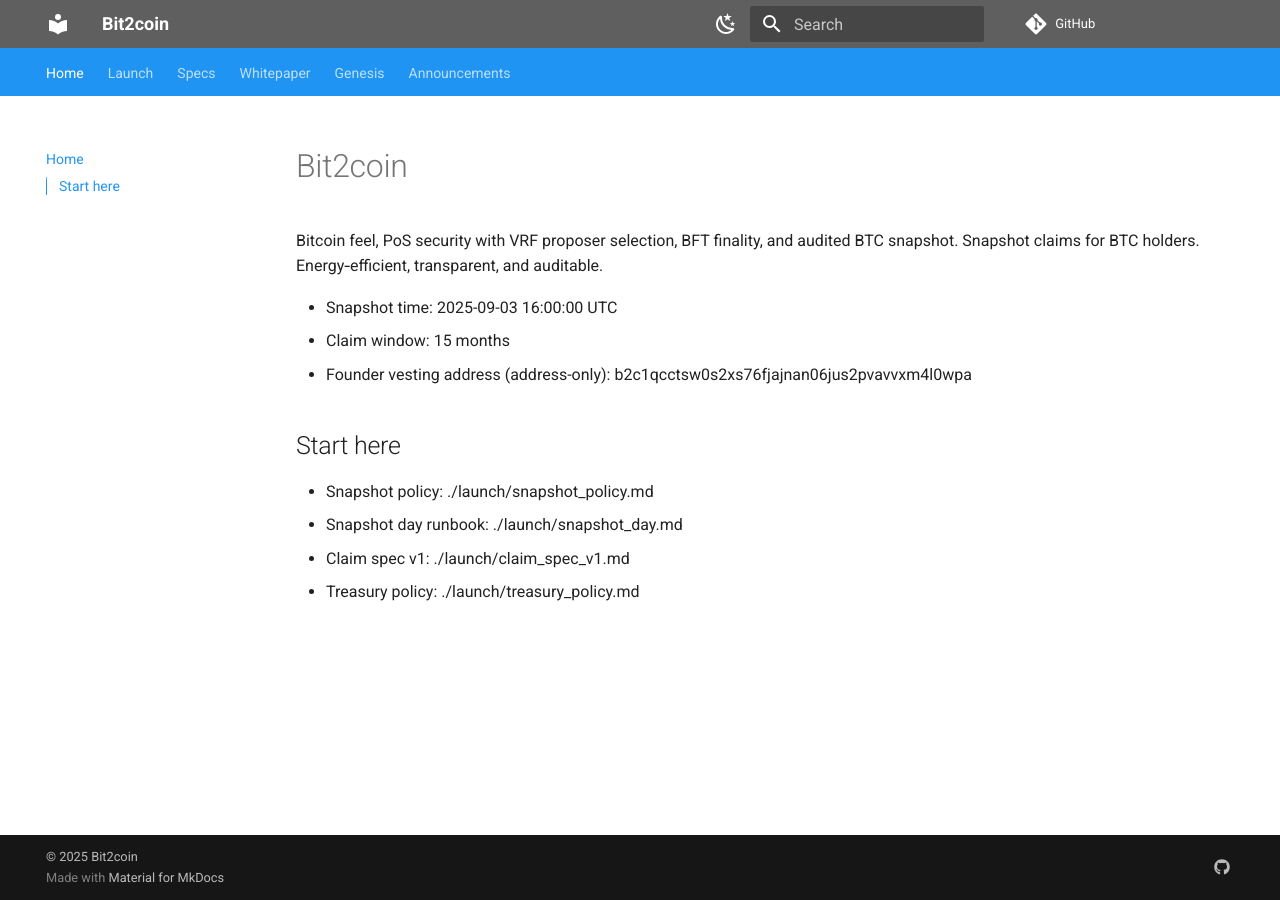
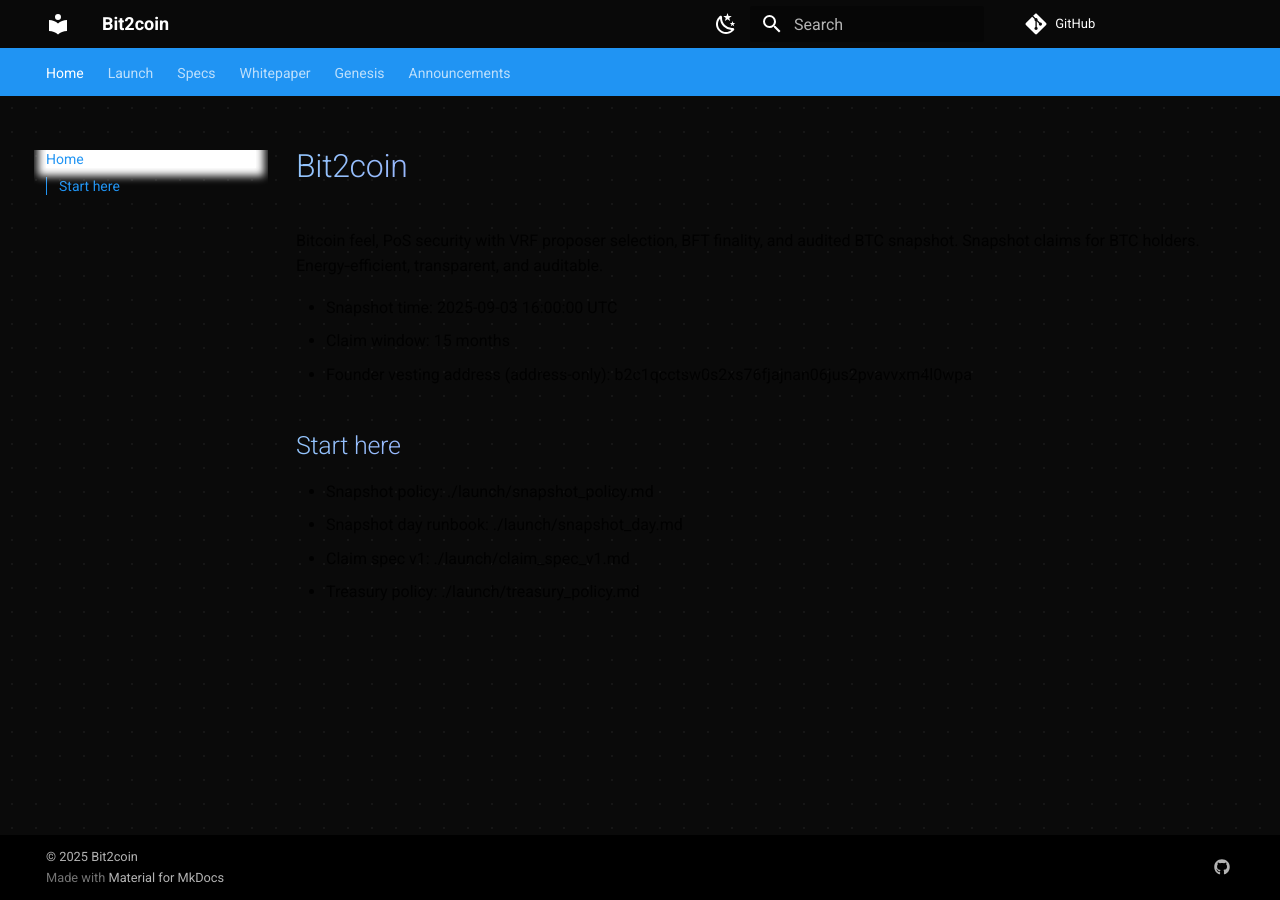
Before and after one commit to sa2shinakamo2/bit2coin, an MkDocs documentation site: the page built from docs/index.md, in a window 1280 px wide. Built offline with MkDocs 1.6.1 and Material for MkDocs 9.7.7, drawn with Linux system fonts in a browser that asks for light colours; comment, search, counter and statistics services are not loaded.

Commit message:
Docs: stronger global theming (gradient headings, dark body, glass header)

```diff
--- a/docs/assets/theme/docs-fx.css
+++ b/docs/assets/theme/docs-fx.css
@@ -3,18 +3,22 @@
   --fx-grid: radial-gradient(circle, rgba(255,255,255,0.05) 1px, transparent 1px);
 }
 .md-typeset{scroll-behavior:smooth}
-/* Background grid */
+/* Body + background grid */
+body{background-color:#0a0a0a}
 .md-main{background-image:var(--fx-grid);background-size:24px 24px}
-/* Gradient headings */
-.md-typeset h1 strong,.md-typeset h2 strong{background:linear-gradient(90deg,#93c5fd,#a78bfa,#f472b6);-webkit-background-clip:text;background-clip:text;color:transparent}
-/* Buttons & links hover */
+/* Gradient headings (apply to all levels) */
+.md-typeset h1,.md-typeset h2,.md-typeset h3,.md-typeset h4{
+  background:linear-gradient(90deg,#93c5fd,#a78bfa,#f472b6);
+  -webkit-background-clip:text;background-clip:text;color:transparent
+}
+/* Links */
 .md-typeset a{transition:color .2s ease}
 .md-typeset a:hover{color:#93c5fd}
-/* Card-like admonitions */
+/* Admonitions */
 .md-typeset .admonition{border-radius:12px;border:1px solid #222;background:#121212}
-/* Table styling */
+/* Tables */
 .md-typeset table{border:1px solid #222;border-radius:8px;overflow:hidden}
 /* Code blocks */
 .md-typeset pre>code{border-radius:10px}
-/* Top header transparency effect */
+/* Header glass */
 .md-header{backdrop-filter:saturate(140%) blur(6px); background:rgba(10,10,10,.65)}
```
